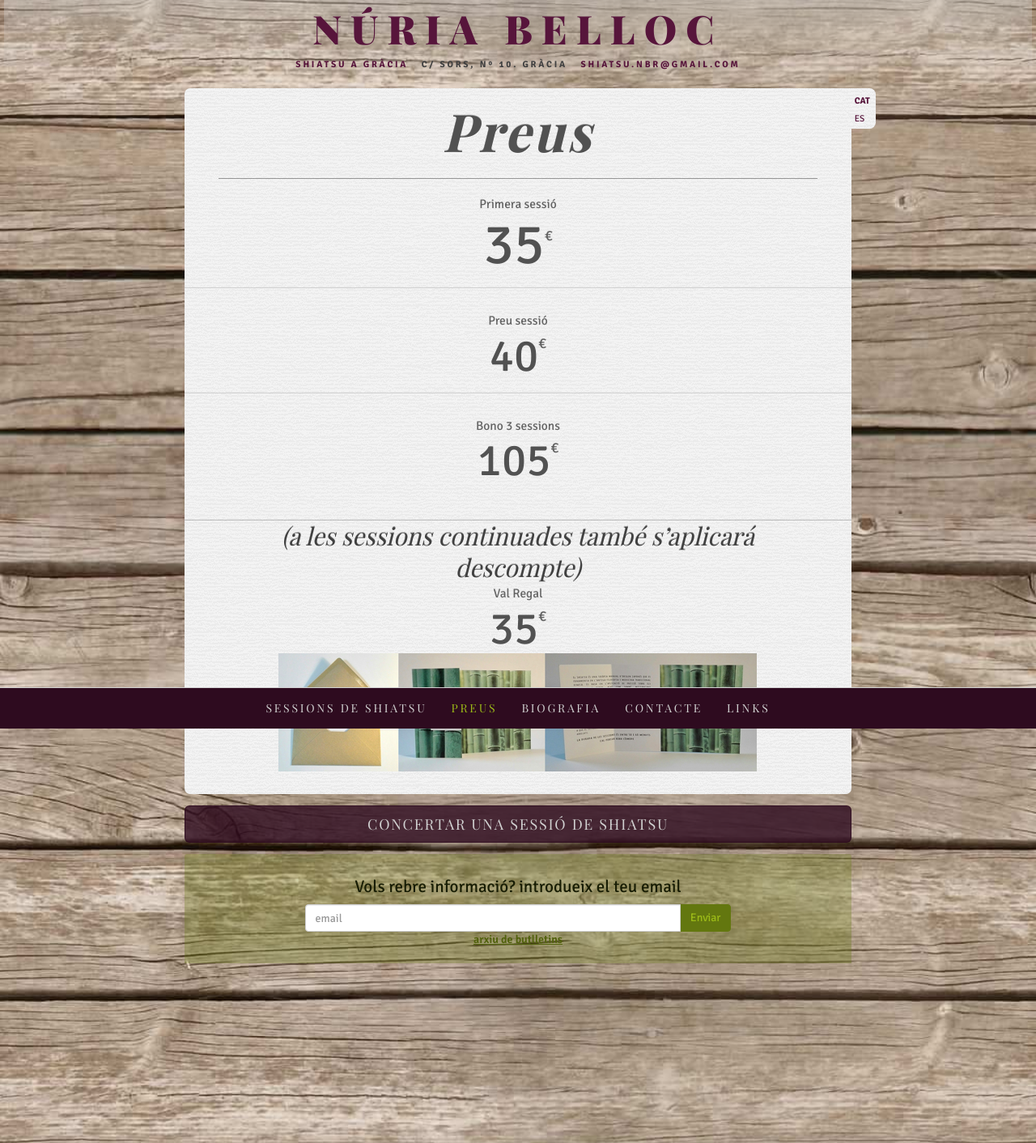
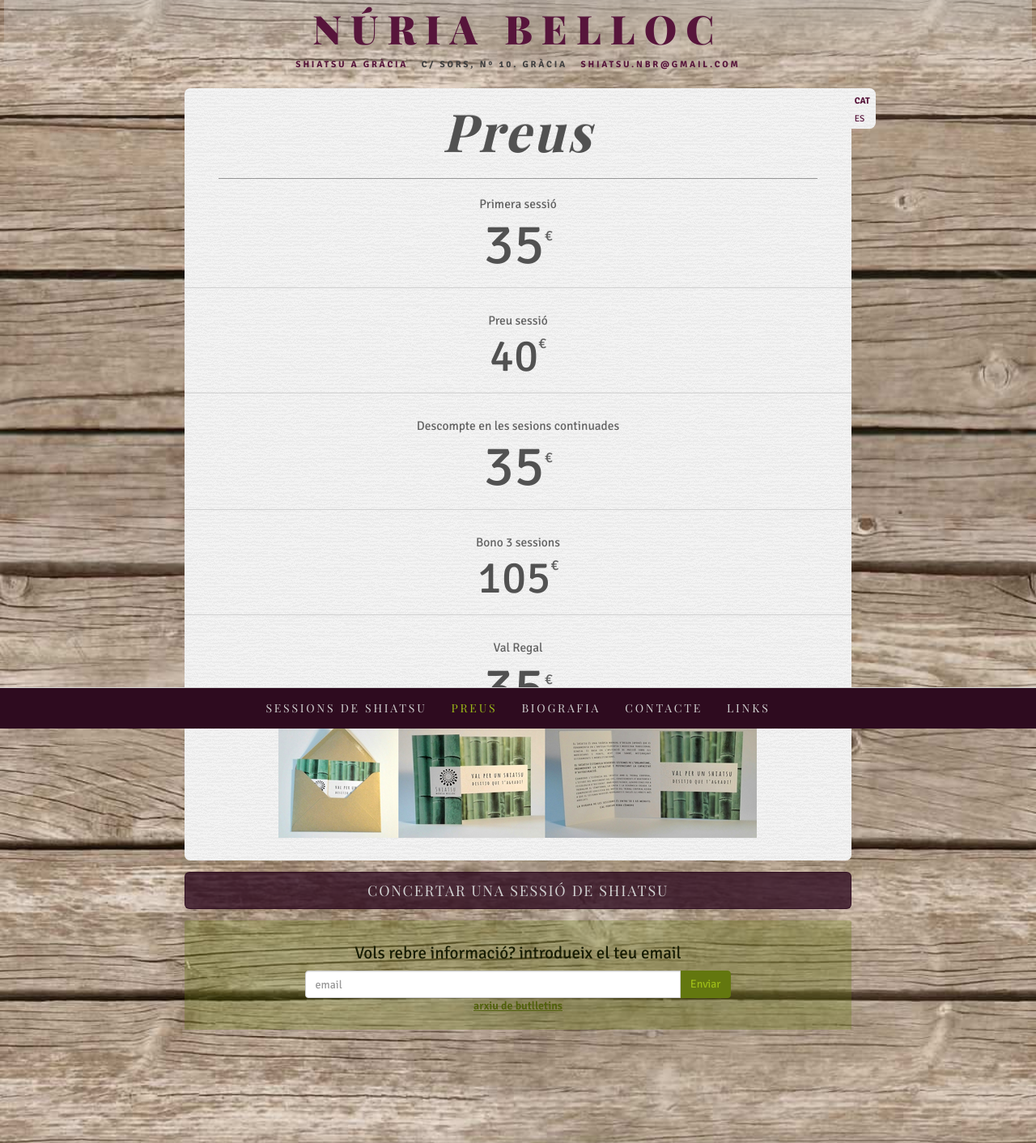
Before and after one commit to agustibr/shiatsu.nuriabelloc.com, a Jekyll site: the page built from cat/2-preus.md, in a window 1280 px wide. Shown: the whole page at 81% size. Built offline with Jekyll 4.4.1, drawn with Linux system fonts in a browser that asks for light colours; some web fonts are replaced.

Commit message:
Updated 2-preus.md

```diff
--- a/cat/2-preus.md
+++ b/cat/2-preus.md
@@ -6,6 +6,7 @@ permalink: preus/
 sibling: preus
 published: true
 ---
+
 
 
 
@@ -21,15 +22,20 @@ Preu sessió
 
 ---
 
+Descompte en les sesions continuades
+
+### 35
+
+---
+
 Bono 3 sessions
 
 #### 105
 
-_(a les sessions continuades també s'aplicará descompte)_
 ---
 
 Val Regal
 
-#### 35
+### 35
 
 ![]({{site.baseurl}}/image/val_regal_web.png)
```
